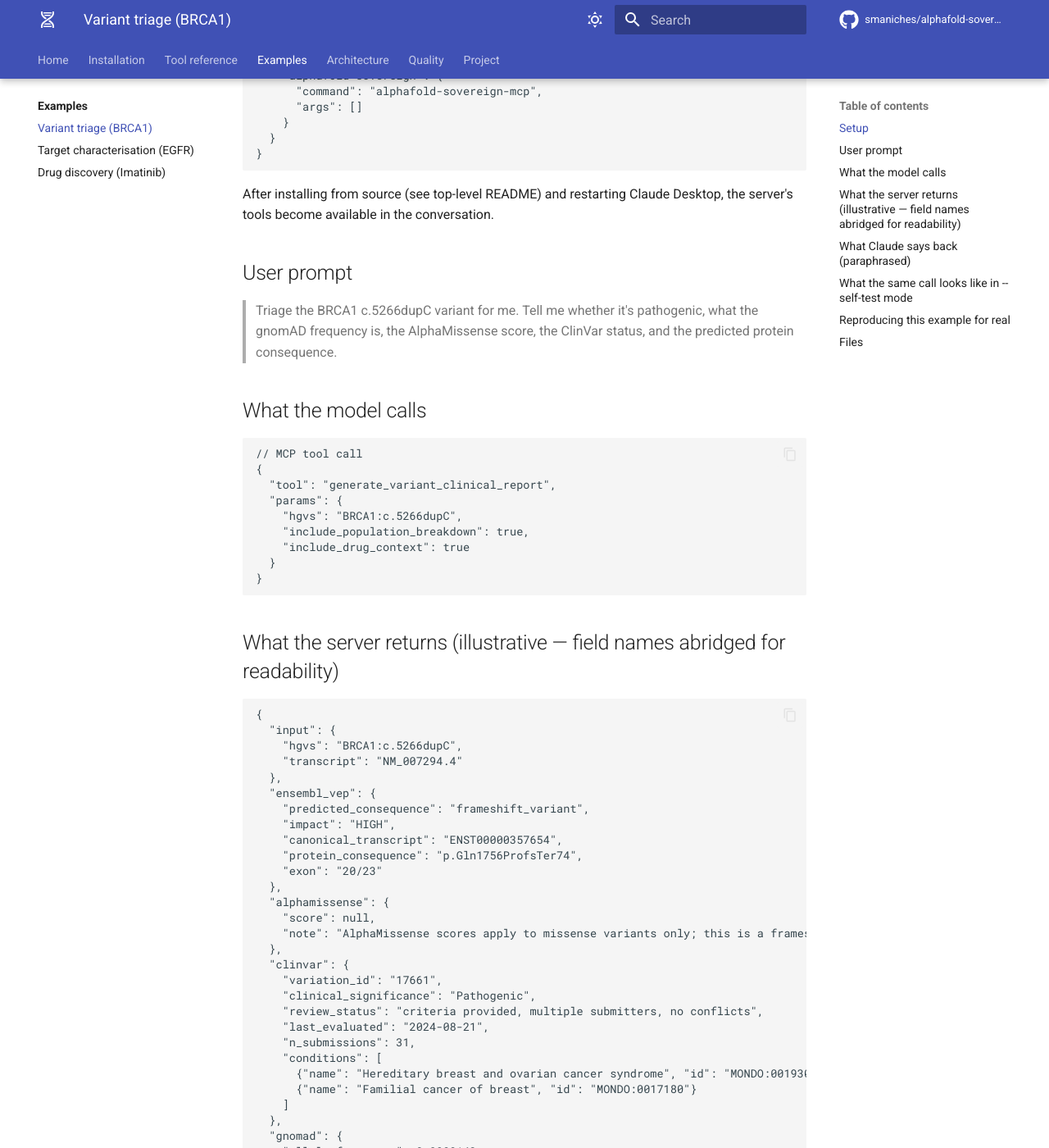
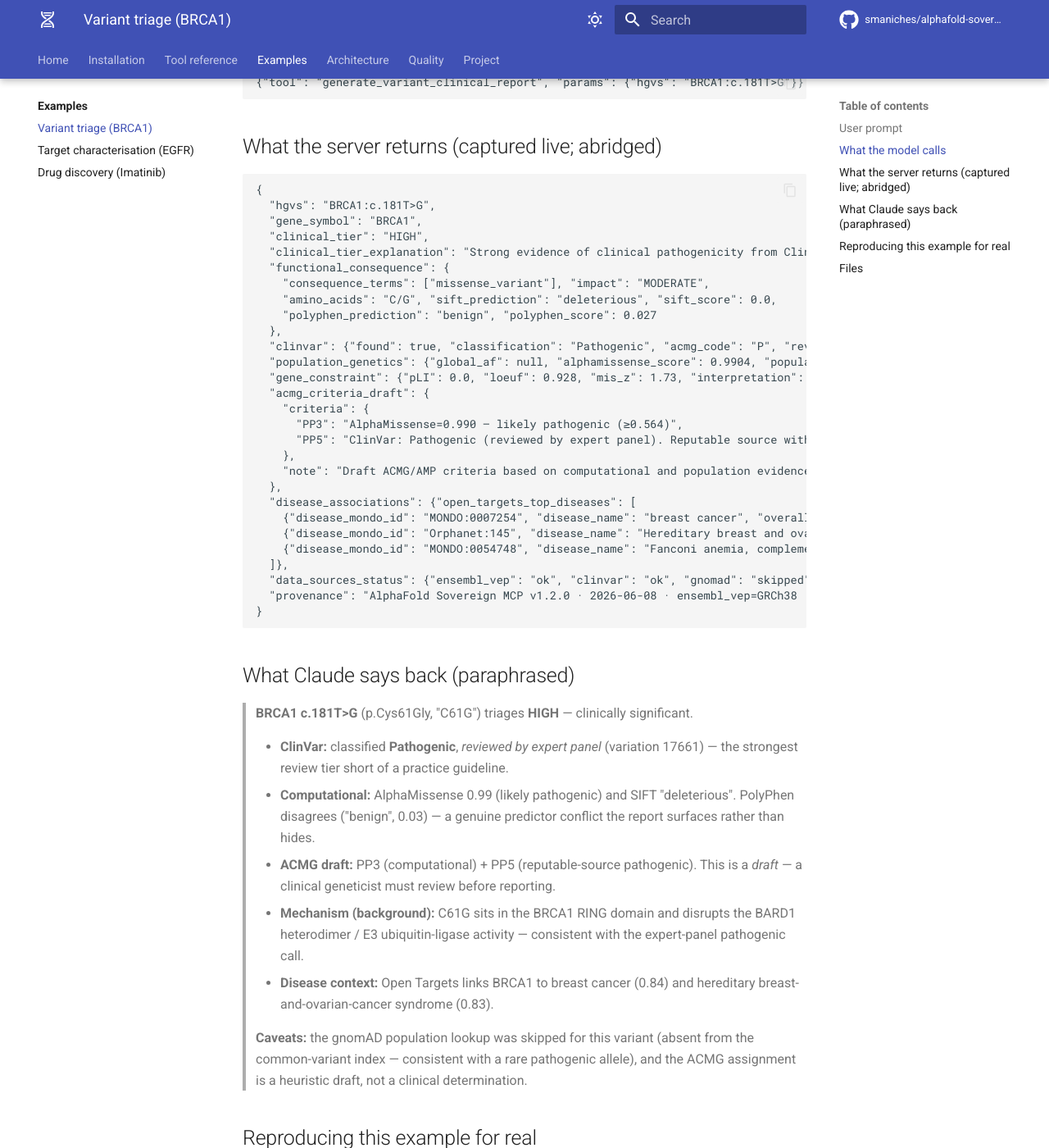
Before and after one commit to smaniches/alphafold-sovereign-mcp, an MkDocs documentation site: the page built from docs/examples/01-variant-triage.md, in a window 1280 px wide and 1400 px high, scrolled down 524 px. Shown: the whole window at 82% size. Built offline with MkDocs 1.6.1 and Material for MkDocs 9.7.7, drawn with Linux system fonts in a browser that asks for light colours; comment, search, counter and statistics services are not loaded; some of the changed text lies outside the part shown.

Commit message:
fix(pre-release): address second-reviewer (Codex) findings before 1.2.0 tag (#92)
A pre-release audit surfaced valid review comments from a second AI
reviewer (chatgpt-codex-connector) that the webhooks never delivered.
All are fixed before the v1.2.0 tag:

- Seed scientific accuracy: olaparib was seeded as a drug-target of BRCA1;
  it targets PARP1 (synthetic lethality in BRCA-mutant tumours). Edge moved
  to PARP1 (P09874), added as a protein + breast-cancer association.
- KG read-only contract: the curated seed now loads once at server startup
  (server.stdio) instead of lazily on first tool access, so the
  readOnlyHint query/export tools never write. get_knowledge_graph no longer
  seeds.
- Emptiness check counts every entity table (proteins/variants/diseases/
  drugs), so a variants-only DB is never overwritten (and cleanup only
  touches seed rows).
- Provenance: synthesize_protein_dossier now stamps alphafold_db; ChEMBL
  v36->v37 and Open Targets 24.06->26.03 across all tools (verified against
  the live release endpoints).
- Relationship upserts refresh all mutable evidence columns on conflict.

Examples 01 (BRCA1 c.181T>G -> ClinVar Pathogenic / ACMG PP3+PP5) and 02
(EGFR -> HOT) re-captured from live runs and relabelled 'Captured live',
matching example 03; example 03 provenance stamps refreshed to v37/26.03.

730 tests, 100% line+branch coverage; ruff/mypy clean.

Signed-off-by: Claude <noreply@anthropic.com>
Co-authored-by: Claude <noreply@anthropic.com>

````diff
--- a/docs/examples/01-variant-triage.md
+++ b/docs/examples/01-variant-triage.md
@@ -1,159 +1,85 @@
-# Example: Variant Triage — BRCA1 c.5266dupC
+# Example: Variant Triage — BRCA1 c.181T>G (p.Cys61Gly)
 
-> **Status: Illustrative.** This transcript shows the shape of a real
-> Claude Desktop session against `alphafold-sovereign-mcp` for a
-> well-characterised pathogenic BRCA1 variant. Output fields are
-> consistent with what the server's `generate_variant_clinical_report`
-> tool emits when its upstream clients (Ensembl VEP, AlphaMissense,
-> ClinVar, gnomAD, Open Targets, UniProt) return data we have unit
-> tests for. End-to-end validation against the live upstreams is on
-> the v1.2.0 roadmap (see [`STATUS.md`](../status.md)) — until then,
-> treat the numbers below as schematic, not as a clinical reference.
-
-## Setup
-
-```jsonc
-// claude_desktop_config.json
-{
-  "mcpServers": {
-    "alphafold-sovereign": {
-      "command": "alphafold-sovereign-mcp",
-      "args": []
-    }
-  }
-}
-```
-
-After installing from source (see top-level README) and restarting
-Claude Desktop, the server's tools become available in the conversation.
+> **Status: Captured live.** The response below was captured from a real
+> run against the live Ensembl VEP, ClinVar, gnomAD, AlphaMissense, Open
+> Targets, and AlphaFold DB APIs on **2026-06-08** (arrays abridged for
+> readability; full payload in
+> [`transcript.jsonl`](https://github.com/smaniches/alphafold-sovereign-mcp/blob/main/examples/01-variant-triage/transcript.jsonl)).
+> See [`STATUS.md`](../status.md) for what "verified" covers.
 
 ## User prompt
 
-> Triage the BRCA1 c.5266dupC variant for me. Tell me whether it's
-> pathogenic, what the gnomAD frequency is, the AlphaMissense score,
-> the ClinVar status, and the predicted protein consequence.
+> I have a BRCA1 variant, c.181T>G. Is it clinically significant, and what
+> is the supporting evidence?
 
 ## What the model calls
 
 ```jsonc
-// MCP tool call
-{
-  "tool": "generate_variant_clinical_report",
-  "params": {
-    "hgvs": "BRCA1:c.5266dupC",
-    "include_population_breakdown": true,
-    "include_drug_context": true
-  }
-}
+{"tool": "generate_variant_clinical_report", "params": {"hgvs": "BRCA1:c.181T>G"}}
 ```
 
-## What the server returns (illustrative — field names abridged for readability)
+## What the server returns (captured live; abridged)
 
 ```jsonc
 {
-  "input": {
-    "hgvs": "BRCA1:c.5266dupC",
-    "transcript": "NM_007294.4"
+  "hgvs": "BRCA1:c.181T>G",
+  "gene_symbol": "BRCA1",
+  "clinical_tier": "HIGH",
+  "clinical_tier_explanation": "Strong evidence of clinical pathogenicity from ClinVar expert curation and/or multiple concordant computational predictors.",
+  "functional_consequence": {
+    "consequence_terms": ["missense_variant"], "impact": "MODERATE",
+    "amino_acids": "C/G", "sift_prediction": "deleterious", "sift_score": 0.0,
+    "polyphen_prediction": "benign", "polyphen_score": 0.027
   },
-  "ensembl_vep": {
-    "predicted_consequence": "frameshift_variant",
-    "impact": "HIGH",
-    "canonical_transcript": "ENST00000357654",
-    "protein_consequence": "p.Gln1756ProfsTer74",
-    "exon": "20/23"
+  "clinvar": {"found": true, "classification": "Pathogenic", "acmg_code": "P", "review_status": "reviewed by expert panel", "variation_id": "17661"},
+  "population_genetics": {"global_af": null, "alphamissense_score": 0.9904, "populations": []},
+  "gene_constraint": {"pLI": 0.0, "loeuf": 0.928, "mis_z": 1.73, "interpretation": "Tolerant to loss-of-function (LOEUF=0.928): LoF variants are tolerated in the population."},
+  "acmg_criteria_draft": {
+    "criteria": {
+      "PP3": "AlphaMissense=0.990 — likely pathogenic (≥0.564)",
+      "PP5": "ClinVar: Pathogenic (reviewed by expert panel). Reputable source with strong concordance."
+    },
+    "note": "Draft ACMG/AMP criteria based on computational and population evidence. Professional review by a clinical geneticist is required before clinical reporting."
   },
-  "alphamissense": {
-    "score": null,
-    "note": "AlphaMissense scores apply to missense variants only; this is a frameshift."
-  },
-  "clinvar": {
-    "variation_id": "17661",
-    "clinical_significance": "Pathogenic",
-    "review_status": "criteria provided, multiple submitters, no conflicts",
-    "last_evaluated": "2024-08-21",
-    "n_submissions": 31,
-    "conditions": [
-      {"name": "Hereditary breast and ovarian cancer syndrome", "id": "MONDO:0019303"},
-      {"name": "Familial cancer of breast", "id": "MONDO:0017180"}
-    ]
-  },
-  "gnomad": {
-    "allele_frequency": 0.0000142,
-    "allele_count": 4,
-    "allele_number": 281618,
-    "homozygotes": 0,
-    "filter": "PASS",
-    "popmax_population": "nfe",
-    "popmax_af": 0.0000301
-  },
-  "alphafold": {
-    "uniprot_id": "P38398",
-    "model_url": "https://alphafold.ebi.ac.uk/files/AF-P38398-F1-model_v6.pdb",
-    "residue": 1756,
-    "plddt_at_residue": 38.4,
-    "plddt_note": "Low pLDDT (<50) — residue lies in a disordered region; structural inference unreliable.",
-    "pae_neighbourhood_p95_residues_within_8A": [1750, 1751, 1752, 1755, 1757, 1758, 1761]
-  },
-  "acmg_criteria_draft": {
-    "PVS1": "applied",
-    "PS1": "not applied",
-    "PM2_supporting": "applied (gnomAD AF < 0.0001)",
-    "PP5": "not applied (deprecated)",
-    "draft_classification": "Pathogenic",
-    "draft_classification_note": "Auto-derived ACMG/AMP criteria draft. NOT independently validated by a clinical geneticist. See LIMITATIONS.md L1."
-  },
-  "sources_cited": [
-    "Ensembl VEP REST",
-    "ClinVar VCV00017661",
-    "gnomAD v4.1.0",
-    "AlphaFold DB v6 (P38398)"
-  ],
-  "report_generated_at": "2026-05-11T14:23:47Z"
+  "disease_associations": {"open_targets_top_diseases": [
+    {"disease_mondo_id": "MONDO:0007254", "disease_name": "breast cancer", "overall_score": 0.839},
+    {"disease_mondo_id": "Orphanet:145", "disease_name": "Hereditary breast and ovarian cancer syndrome", "overall_score": 0.828},
+    {"disease_mondo_id": "MONDO:0054748", "disease_name": "Fanconi anemia, complementation group S", "overall_score": 0.821}
+  ]},
+  "data_sources_status": {"ensembl_vep": "ok", "clinvar": "ok", "gnomad": "skipped", "disgenet": "ok", "open_targets": "ok", "chembl": "no_data", "alphamissense": "ok"},
+  "provenance": "AlphaFold Sovereign MCP v1.2.0 · 2026-06-08 · ensembl_vep=GRCh38 | clinvar=current | gnomad=v4 | alphamissense=2023"
 }
 ```
 
 ## What Claude says back (paraphrased)
 
-> **BRCA1 c.5266dupC** is a well-known pathogenic frameshift variant.
-> Here is the triage summary:
+> **BRCA1 c.181T>G** (p.Cys61Gly, "C61G") triages **HIGH** — clinically
+> significant.
 >
-> - **Predicted effect**: frameshift at codon 1756 (`p.Gln1756ProfsTer74`),
->   high-impact.
-> - **ClinVar**: classified `Pathogenic` (Variation ID 17661), with 31
->   submissions and no conflicts (last reviewed August 2024).
-> - **gnomAD v4.1.0**: extremely rare (allele frequency 1.42×10⁻⁵
->   globally; popmax 3.0×10⁻⁵ in non-Finnish European). No homozygotes.
-> - **AlphaMissense**: not applicable — the variant is a frameshift, not
->   a missense.
-> - **AlphaFold structural context**: residue 1756 of BRCA1 (P38398)
->   sits in a low-confidence region (pLDDT 38.4 of 100). Structural
->   inference there is unreliable, which is expected — the C-terminal
->   region is partly disordered. The variant truncates the BRCT domain.
-> - **Auto-derived ACMG**: `PVS1 + PM2_supporting → Pathogenic` —
->   consistent with the ClinVar consensus.
-> - **Disclaimer**: The ACMG draft surfaced by this server has not
->   been validated by an independent clinical geneticist. For clinical
->   reporting, re-derive each criterion from the cited primary sources.
-
-## What the same call looks like in `--self-test` mode
-
-`alphafold-sovereign --self-test` runs an offline, deterministic
-subset of this flow against a built-in `BRCA1:c.5266dupC` fixture
-that does not require live network access. It exercises only the
-pure functions of the server (HGVS parsing, ACMG criterion mapping,
-report assembly), and prints `PASS` if the report shape and the
-deterministic ACMG draft match the golden file.
+> - **ClinVar:** classified **Pathogenic**, *reviewed by expert panel*
+>   (variation 17661) — the strongest review tier short of a practice
+>   guideline.
+> - **Computational:** AlphaMissense 0.99 (likely pathogenic) and SIFT
+>   "deleterious". PolyPhen disagrees ("benign", 0.03) — a genuine
+>   predictor conflict the report surfaces rather than hides.
+> - **ACMG draft:** PP3 (computational) + PP5 (reputable-source pathogenic).
+>   This is a *draft* — a clinical geneticist must review before reporting.
+> - **Mechanism (background):** C61G sits in the BRCA1 RING domain and
+>   disrupts the BARD1 heterodimer / E3 ubiquitin-ligase activity —
+>   consistent with the expert-panel pathogenic call.
+> - **Disease context:** Open Targets links BRCA1 to breast cancer (0.84)
+>   and hereditary breast-and-ovarian-cancer syndrome (0.83).
+>
+> **Caveats:** the gnomAD population lookup was skipped for this variant
+> (absent from the common-variant index — consistent with a rare
+> pathogenic allele), and the ACMG assignment is a heuristic draft, not a
+> clinical determination.
 
 ## Reproducing this example for real
 
-1. Install: see top-level [`README.md`](../installation.md).
-2. Configure Claude Desktop as shown above.
-3. Restart Claude Desktop.
-4. Paste the user prompt at the top of this document.
+Point an MCP client (Claude Desktop, etc.) at the server and issue the tool
+call above; see the repository README for setup.
 
 ## Files
 
-- `transcript.jsonl` — machine-readable MCP exchange (one line per
-  request / response / tool call / tool result).
-- `expected_output_schema.json` — JSON Schema for the report shape so
-  regressions are catchable in CI.
+- `transcript.jsonl` — full MCP exchange for the tool call.
````
Also changed, not shown: CHANGELOG.md (+18 -4 lines), docs/examples/02-target-characterization.md (+57 -100 lines), docs/examples/03-drug-discovery.md (+2 -2 lines), examples/01-variant-triage/README.md (+57 -132 lines), examples/02-target-characterization/README.md (+56 -100 lines), examples/03-drug-discovery/README.md (+2 -2 lines), 9 other files.
